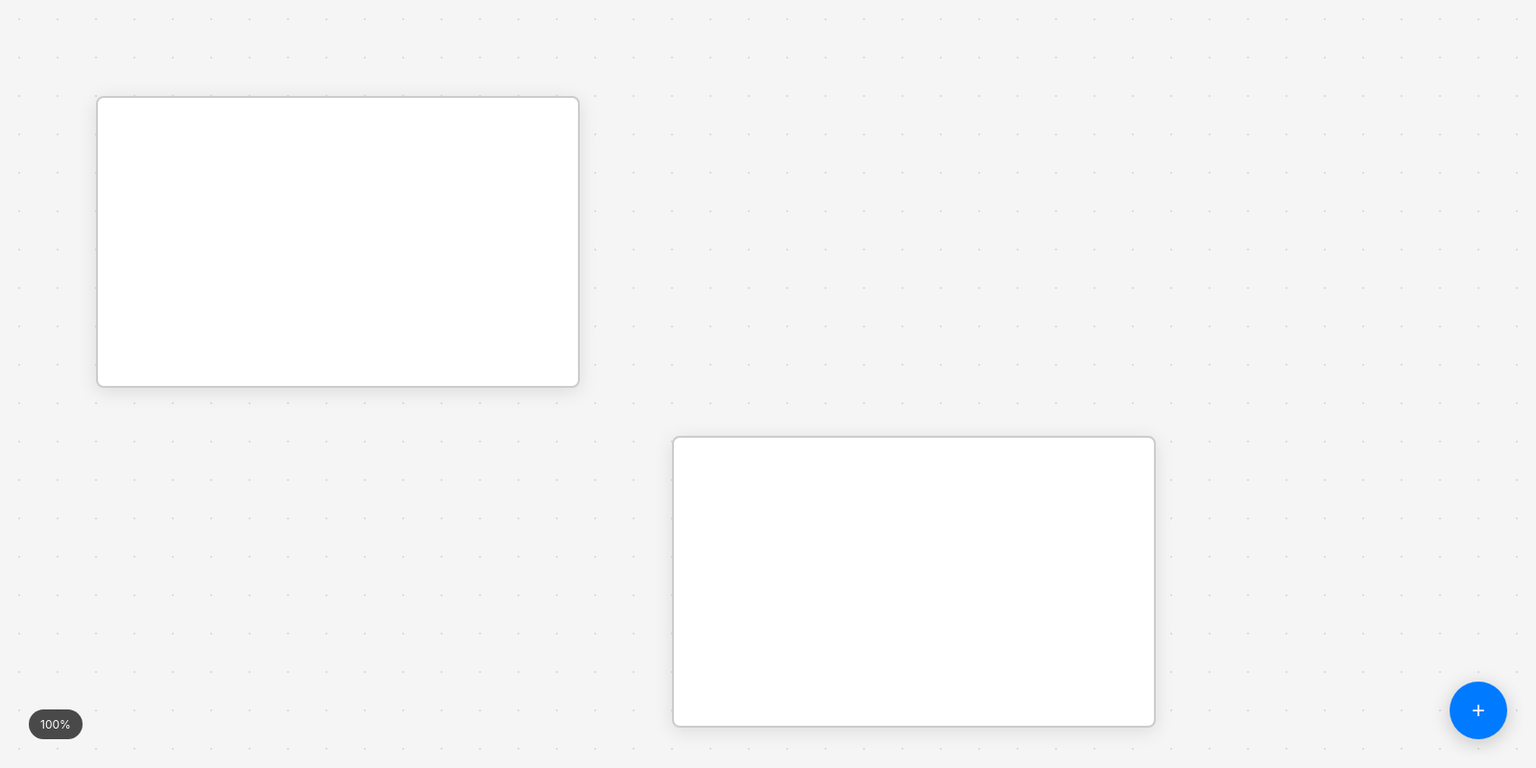
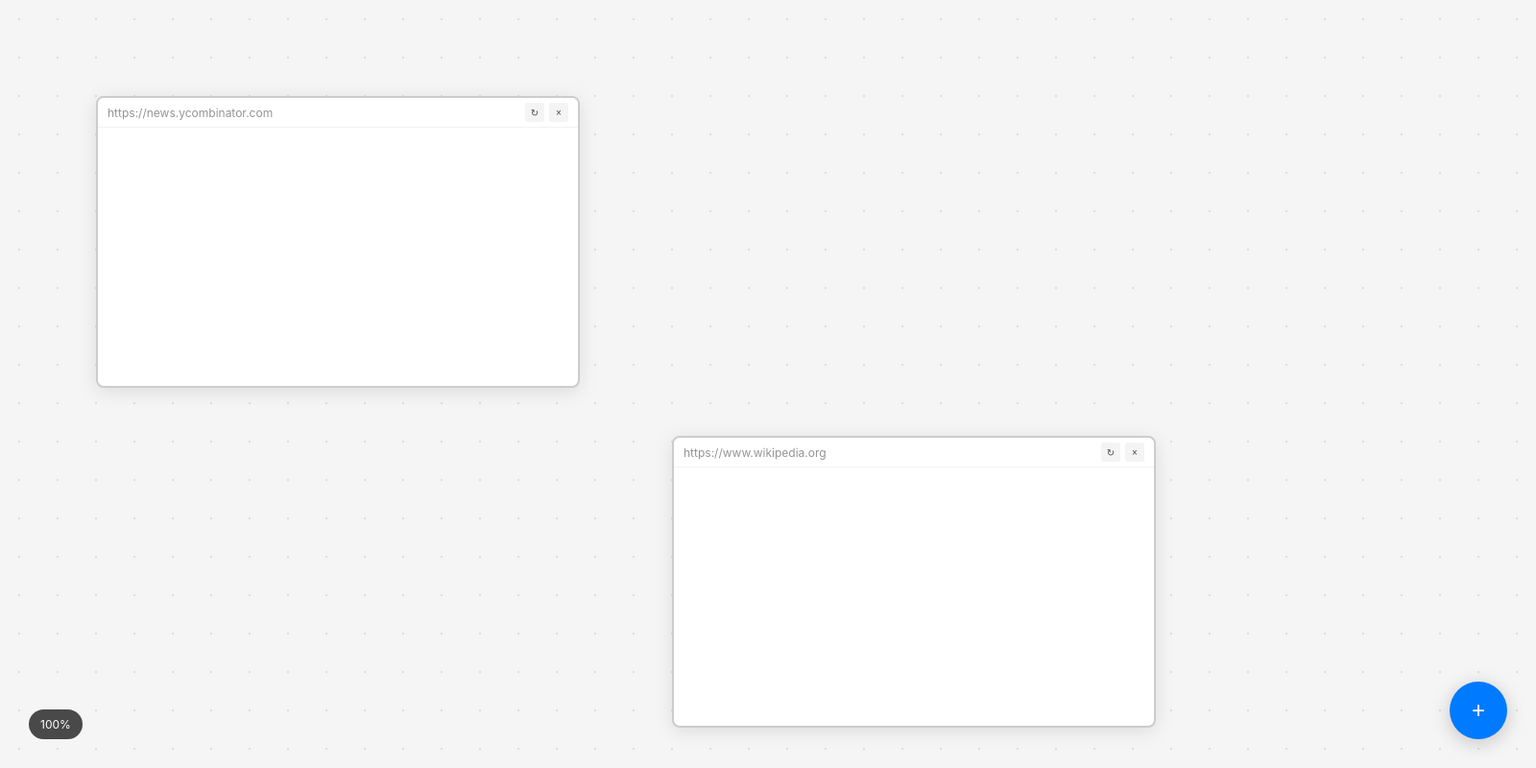
Before and after one commit to rvrstfn/aicanvas, an Electron app: page index.html in a window 1600 px wide. Shown: the whole page at 96% size. Drawn offline with nearby package versions, Linux system fonts and the light colour scheme.

Commit message:
Draggable windows, resize from corner

```diff
--- a/index.html
+++ b/index.html
@@ -105,8 +105,9 @@
       font-size: 12px;
       color: #666;
       z-index: 10;
-      opacity: 0;
+      opacity: 0.7;
       transition: opacity 0.2s ease;
+      cursor: move;
     }
 
     .tile:hover .tile-header {
--- a/renderer.js
+++ b/renderer.js
@@ -243,6 +243,7 @@ function makeDraggable(target) {
   interact(target)
     .draggable({
       inertia: false,
+      allowFrom: '.tile-header', // Only allow dragging from header
       listeners: {
         move(event) {
           const x = (parseFloat(target.getAttribute('data-x')) || 0) + event.dx;
@@ -255,7 +256,7 @@ function makeDraggable(target) {
       }
     })
     .resizable({
-      edges: { left: true, right: true, bottom: true, top: true },
+      edges: { right: true, bottom: true }, // Only bottom-right corner
       listeners: {
         move(event) {
           let { x, y } = event.target.dataset;
```
